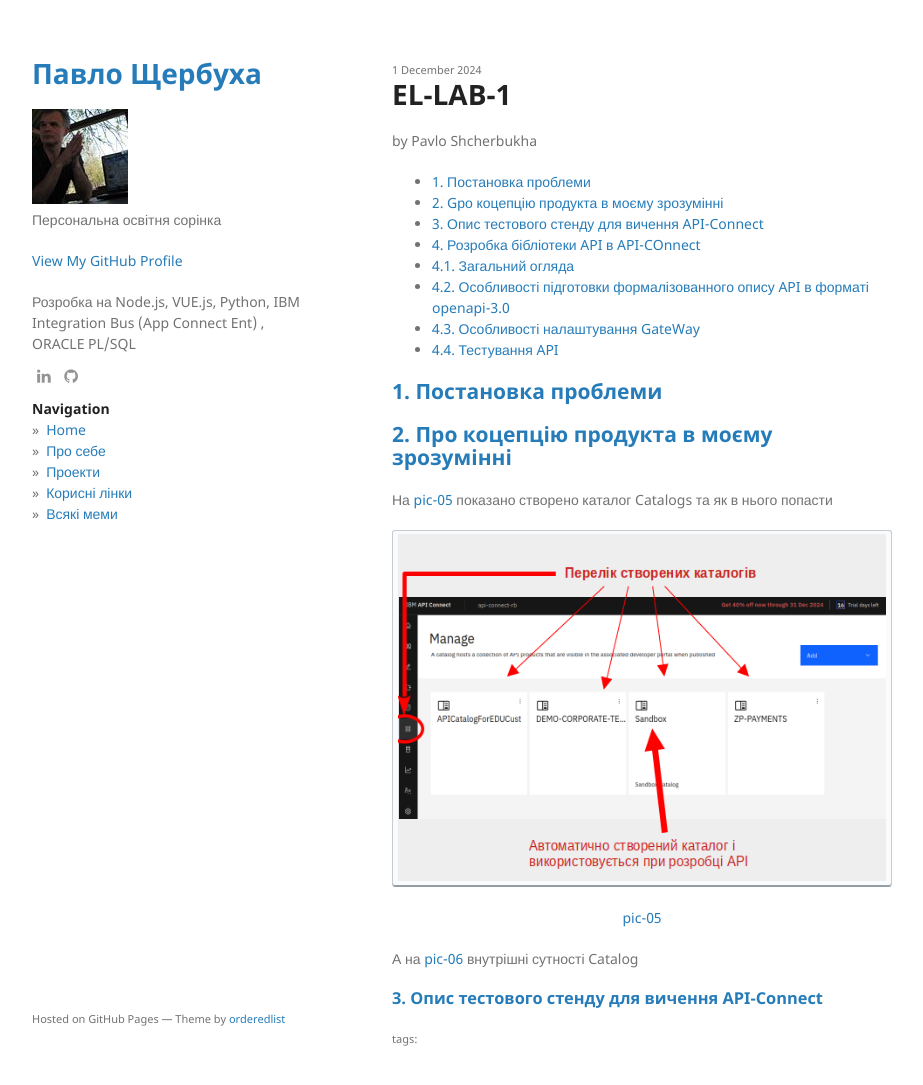
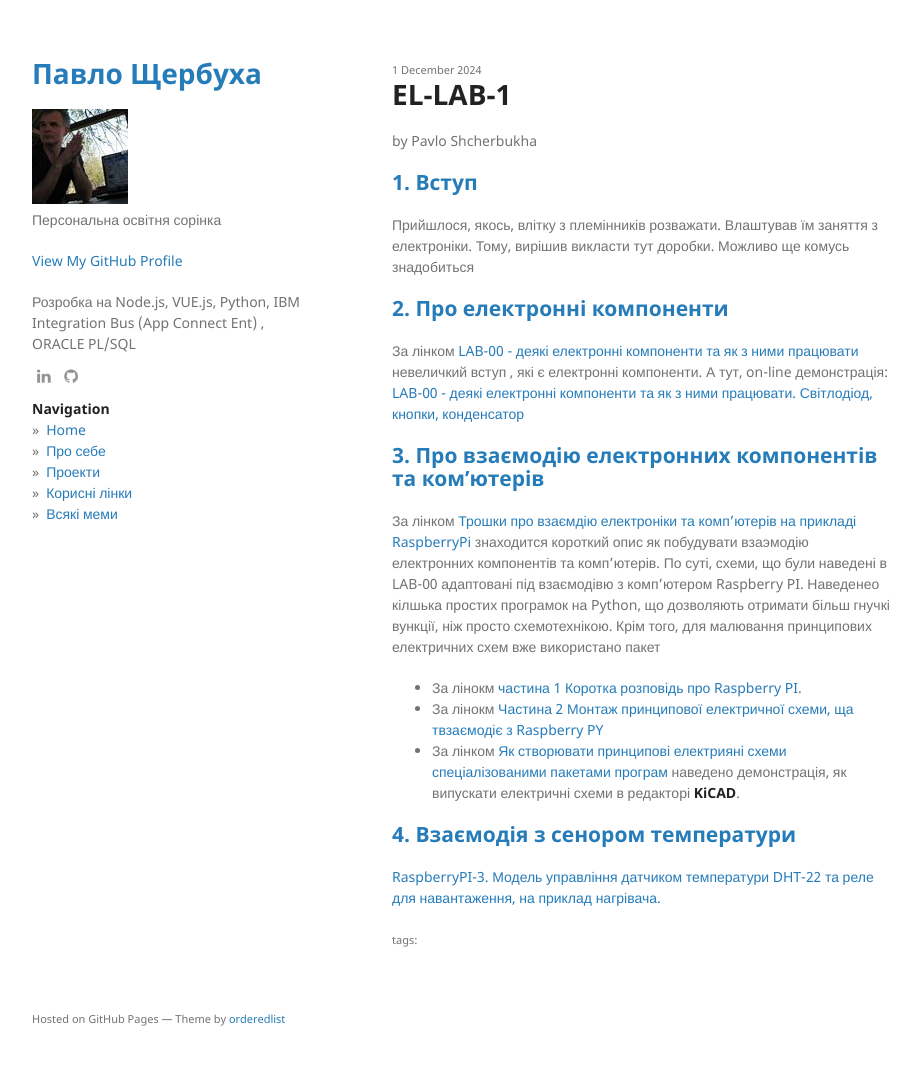
Before and after one commit to pavlo-shcherbukha/pavlo-shcherbukha.github.io, a Jekyll site: the page built from _posts/2024-12-01-el-lab-1.md, in a window 1280 px wide and 1098 px high. Shown: the top 1085 px of the window, without its empty margins (178-1101 px from the left). Built offline with Jekyll 4.4.1, drawn with Linux system fonts in a browser that asks for light colours.

Commit message:
el-lab-02

```diff
--- a/_posts/2024-12-01-el-lab-1.md
+++ b/_posts/2024-12-01-el-lab-1.md
@@ -8,33 +8,31 @@ published: true
 ---
 
 <!-- TOC BEGIN -->
-- [1. Постановка проблеми](#p1)
-- [2. Gро коцепцію продукта в моєму зрозумінні](#p2)
-- [3. Опис тестового стенду для вичення API-Connect](#p3)
-- [4. Розробка бібліотеки API  в API-COnnect](#p4)
-- [4.1. Загальний огляда](#p4.1)
-- [4.2. Особливості підготовки формалізованного опису API  в форматі openapi-3.0](#p4.2)
-- [4.3. Особливості налаштування GateWay](#p4.3)
-- [4.4. Тестування API](#p4.4)
-
-
-
-
 
 <!-- TOC END -->
 
-## <a name="p1">1. Постановка проблеми</a>
+## <a name="p1">1. Вступ</a>
+
+Прийшлося, якось, влітку з племінників розважати.
+Влаштував їм заняття з електроніки.
+Тому, вирішив викласти тут доробки. Можливо ще комусь знадобиться
+
+## <a name="p2">2. Про електронні компоненти</a>
 
 
-
-## <a name="p2">2. Про коцепцію продукта в моєму зрозумінні</a>
-
-На [pic-05](#pic-05) показано створено каталог Catalogs та як в нього попасти
-
-<kbd><img src="/assets/img/posts/2024-11-15-ibm-api-connect/doc/pic-05.png" /></kbd>
-<p style="text-align: center;"><a name="pic-05">pic-05</a></p>
-
-А на [pic-06](#pic-06) внутрішні сутності  Catalog
+За лінком [LAB-00 - деякі електронні компоненти та як з ними працювати](https://github.com/pavlo-shcherbukha/pi-labs/blob/main/lab-00/lab-00.md) невеличкий вступ , які є електронні компоненти. А тут, on-line  демонстрація: [LAB-00 - деякі електронні компоненти та як з ними працювати. Світлодіод, кнопки, конденсатор](https://www.youtube.com/watch?v=-R__US6QXoE)
 
 
-### <a name="p3">3. Опис тестового стенду для вичення API-Connect</a>
+## <a name="p3">3. Про взаємодію електронних компонентів та ком'ютерів</a>
+
+За лінком [Трошки про взаємдію електроніки та комп'ютерів на прикладі RaspberryPi](https://github.com/pavlo-shcherbukha/pi-labs/blob/main/lab-01/lab-01.md) знаходится короткий опис як побудувати взаэмодію електронних компонентів та комп'ютерів. По суті, схеми, що були наведені в LAB-00  адаптовані під взаємодівю з комп'ютером Raspberry PI. Наведенео кілшька простих програмок на Python,  що дозволяють отримати більш гнучкі вункції, ніж просто схемотехнікою.
+Крім того, для малювання принципових електричних схем вже використано пакет
+
+
+- За лінокм [частина 1 Коротка розповідь про Raspberry PI](https://youtu.be/drOBiFnOkPc).
+- За лінокм [Частина 2 Монтаж принципової електричної схеми, ща твзаємодіє з Raspberry PY](https://youtu.be/LXMmQ7u6KEg)
+- За лінком [Як створювати принципові електрияні схеми спеціалізованими пакетами програм](https://youtu.be/LqmQTykrSpU) наведено демонстрація, як випускати електричні схеми в редакторі **KiCAD**.
+
+## <a name="p4">4. Взаємодія з сенором температури</a>
+
+[RaspberryPI-3. Модель управління датчиком температури DHT-22  та реле   для  навантаження, на приклад нагрівача.](https://youtu.be/LzVbHsm8Tzc)
```
